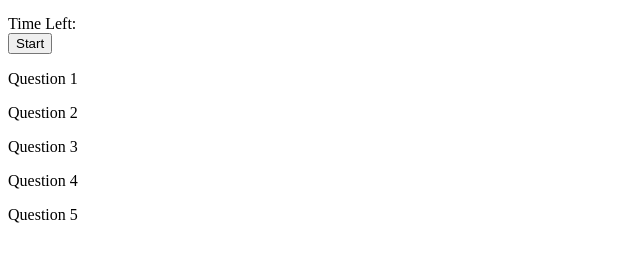
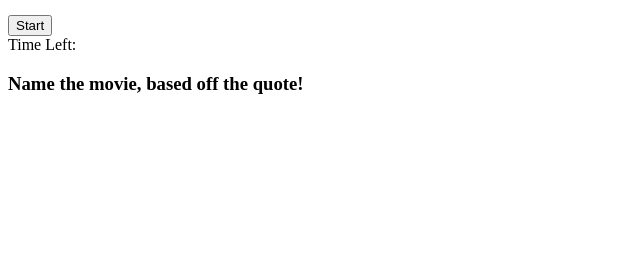
Before and after one commit to luz-vigil/TriviaGame, a plain HTML site: page index.html in a window 1280 px wide. Shown: the part 44-306 px from the top of the page, without its empty margins (0-640 px from the left). Drawn offline with nearby package versions, Linux system fonts and the light colour scheme.

Commit message:
updated questions and answers

```diff
--- a/assets/javascript/app.js
+++ b/assets/javascript/app.js
@@ -25,14 +25,55 @@ $(document).ready(function () {
   // Question set
   var questionList = [
     {
-      question: "What was the first full length CGI movie?",
-      answers: ["A Bug's Life", "Monsters Inc.", "Toy Story", "The Lion King"],
-      correctAnswer: "Toy Story"
+      question: "'It's a Dinglehopper!'",
+      answers: ["A Bug's Life", "The Little Mermaid", "Toy Story", "The Lion King"],
+      correctAnswer: "The Little Mermaid"
     },
     {
-      question: "Which of these is NOT a name of one of the Spice Girls?",
-      answers: ["Sporty Spice", "Fred Spice", "Scary Spice", "Posh Spice"],
-      correctAnswer: "Fred Spice"
+      question: "'Yesterday is history, tomorrow is a mystery, and today is a gift...that is why they call it the present.'",
+      answers: ["The Karate Kid", "Chicken Little", "Kung Fu Panda", "The Lion King"],
+      correctAnswer: "Kung Fu Panda"
+    },
+    {
+      question: "'Oh, yes, the past can hurt. But from the way I see it, you can either run from it, or learn from it.'",
+      answers: ["Tangled", "Kung Fu Panda", "Toy Story", "The Lion King"],
+      correctAnswer: "The Lion King"
+    },
+    {
+      question: "'I'm sorry I bit you... and pulled your hair... and punched you in the face...'",
+      answers: ["Moana", "Lilo & Stitch", "Toy Story 2", "Tangled"],
+      correctAnswer: "Lilo & Stitch"
+    },
+    {
+      question: "'Whatever just happened... Blame it on the pig.'",
+      answers: ["Moana", "Babe", "Toy Story 3", "Sing"],
+      correctAnswer: "Moana"
+    },
+    {
+      question: "'If you can't say something nice...don't say nothing at all'",
+      answers: ["Dumbo", "Lilo & Stitch", "Bambi", "Cinderella"],
+      correctAnswer: "Bambi"
+    },
+    {
+      question: "'No matter how your heart is grieving, if you keep on believing, the dream that you with can come true.'",
+      answers: ["Moana", "Beauty and the Beast", "Cinderella", "Tangled"],
+      correctAnswer: "Cinderella"
+    },
+    {
+      question: "'Some people are worth melting for.'",
+      answers: ["Moana", "Abominable", "Frozen", "Tangled"],
+      correctAnswer: "Frozen"
+    },
+
+    {
+      question: "'If you only do what you can do, you'll never be more than you are now.'",
+      answers: ["Frozen", "Kung Fu Panda 3", "Toy Story", "The Lion King"],
+      correctAnswer: "Kung Fu Panda 3"
+    },
+    {
+      question: "'You uncultured swine!'",
+      answers: ["A Bug's Life", "The Little Mermaid", "Toy Story", "The Lion King"],
+      correctAnswer: "Toy Story"
     }];
 
 
--- a/index.html
+++ b/index.html
@@ -12,14 +12,15 @@
   <body>
     <div class="container">
       <h3>Totally Trivial Trivia!</h3>
+      <button id=startBtn>Start</button>
       <div id="time-left">Time Left: </div>
-      <button id=startBtn>Start</button>
       <div id="quizSection">
-        <p>Question 1</p>
+        <h3>Name the movie, based off the quote!</h3>
+        <!--<p>Question 1</p>
         <p>Question 2</p>
         <p>Question 3</p>
         <p>Question 4</p>
-        <p>Question 5</p>
+        <p>Question 5</p>-->
       </div>
     </div>
 
```
Also changed, not shown: 2 other files.
